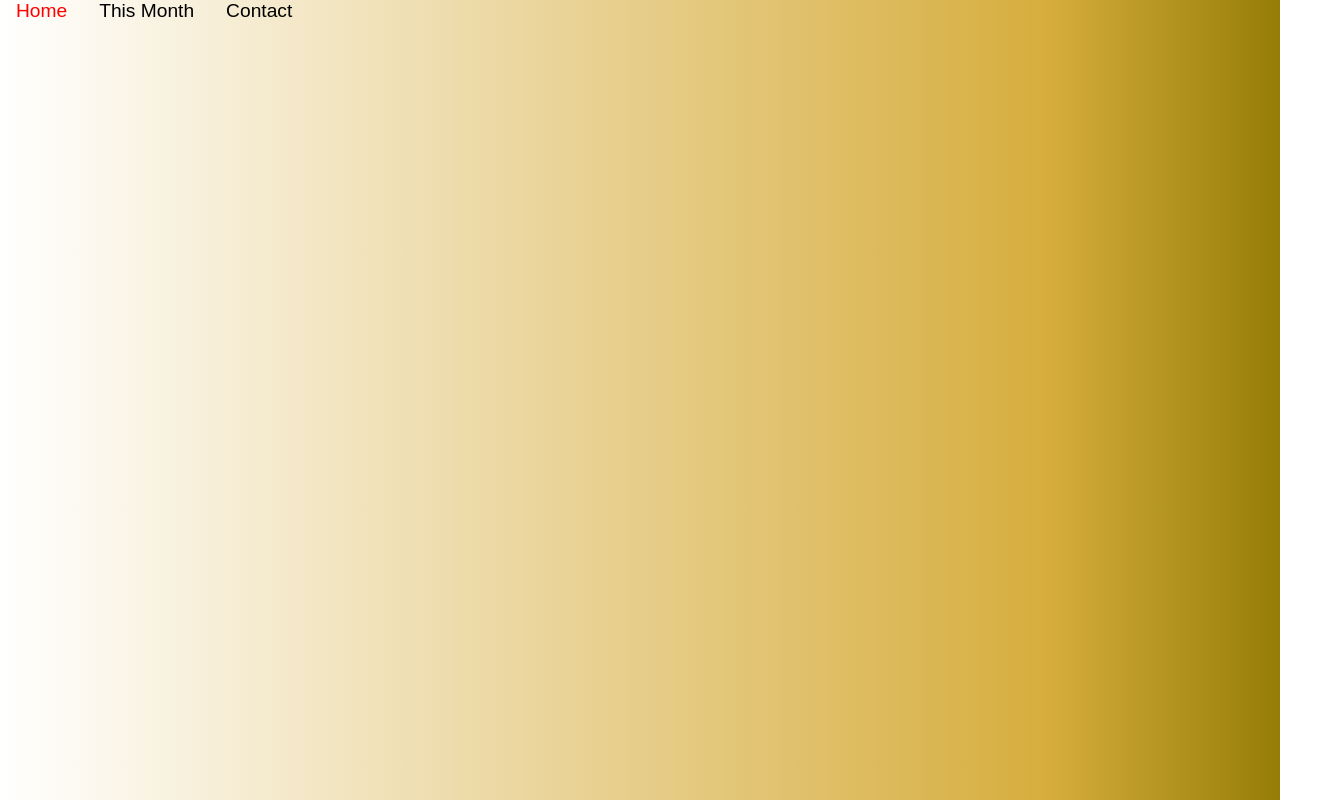
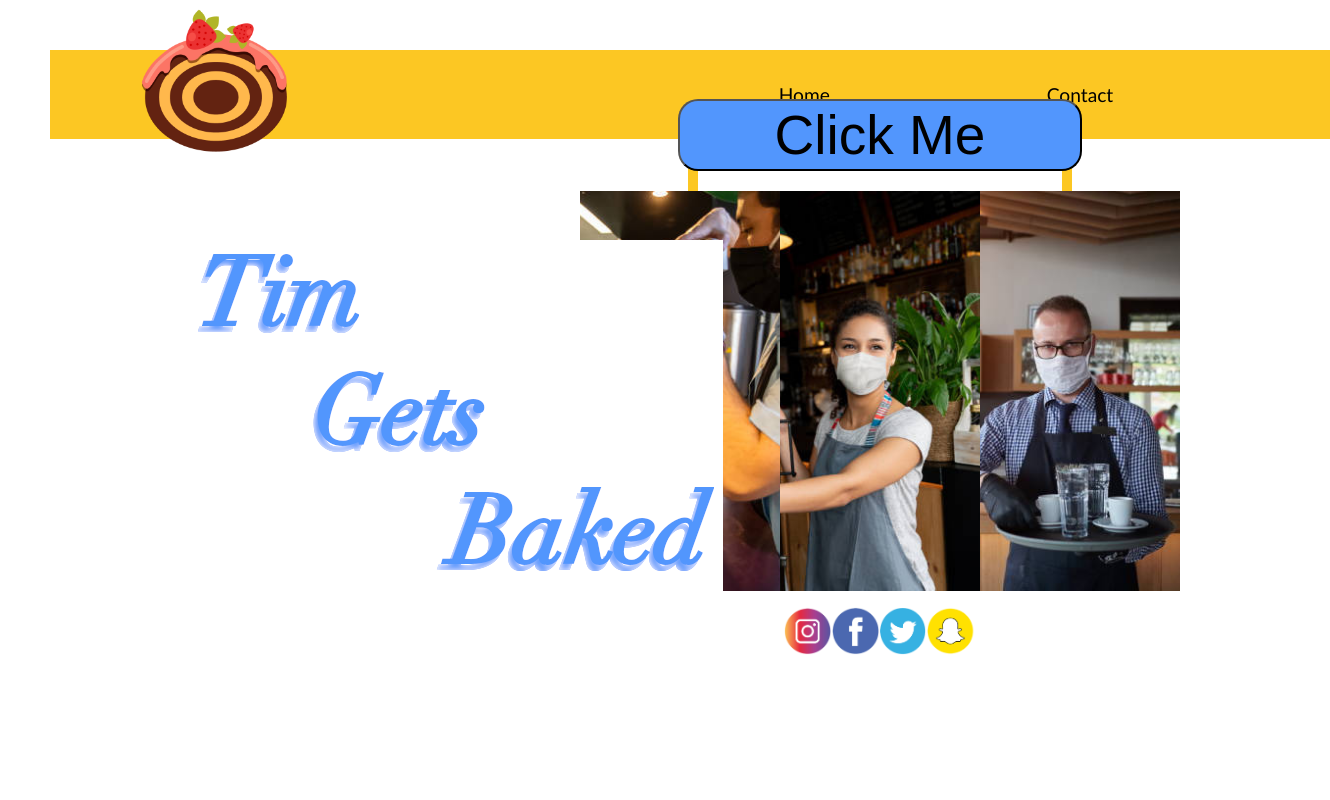
Before and after one commit to Jimmy-Lin-91/pastrywebsite, a website: page client/dist/index.html in a window 1280 px wide. Shown: the whole page, 1330 px wide, since content can reach past the window. Drawn offline with Linux system fonts and the light colour scheme.

Commit message:
Readjusting elements for tighter fit. Will work on click functions.

```diff
--- a/client/dist/index.html
+++ b/client/dist/index.html
@@ -7,13 +7,35 @@
     <link rel='stylesheet' href='./style.css'>
     <title>Tim Eats World</title>
   </head>
-  <body class="container full-height">
+  <body>
     <nav class="main-nav">
+      <a href="index.html"><img class="main-logo"src="png/favpng_bakery-cupcake-doughnut-pastry-edited.png"></a>
       <ul>
         <li><a class="btn" href="/">Home</a></li>
-        <li><a class="btn" href="/month.html">This Month</a></li>
         <li><a class="btn" href="/contact.html">Contact</a></li>
       </ul>
     </nav>
+    <div class="main-container">
+      <div class="main-col-1">
+        <img class="img-logo" src="png/TimLogo.png">
+      </div>
+      <div class="main-col-2">
+        <div class="btn-container">
+          <button class="month-btn"href="month.html">Click Me</button>
+        </div>
+        <div class="main-photos-container">
+          <img src="photos/istockphoto-1224640603-612x612.jpg">
+          <img src="photos/istockphoto-1225861949-612x612.jpg">
+          <img src="photos/istockphoto-1240174769-612x612.jpg">
+        </div>
+        <div class="background-border-box"></div>
+        <div class="social-media-icons">
+          <a href="" target="blank"><img src="png/InstagramIcon.png"></a>
+          <a href="" target="blank"><img src="png/FacebookIcon.png"></a>
+          <a href="" target="blank"><img src="png/TwitterIcon.png"></a>
+          <a href="" target="blank"><img src="png/SnapchatIcon.png"></a>
+        </div>
+      </div>
+    </div>
   </body>
 </html>
--- a/client/dist/style.css
+++ b/client/dist/style.css
@@ -2,26 +2,113 @@
   box-sizing: border-box;
 }
 body {
-  padding: 0;
+  max-width: 100vw;
+  padding: 50px;
   margin: 0;
   background: white;
-  font-family: Poppins, sans-serif;
+  font-family: 'Gill Sans', 'Gill Sans MT', Calibri, 'Trebuchet MS', sans-serif;
   font-size: 1.2rem;
-  background: linear-gradient(90deg, white 0%, rgba(214,173,61,1) 82%, rgba(149,125,7,1) 100%);
   min-height: 100vh;
 }
-.main-nav ul{
+.main-nav {
+  width: 100vw;
+  max-height: 89px;
+  background: #FCC723;
   display: flex;
   flex-direction: row;
+  justify-content: space-between;
+}
+.main-logo{
+  transform: translateY(-60px);
+  margin-left: 80px;
+  max-height: 200px;
+}
+.main-nav ul{
+  width: 60vw;
+  display: flex;
+  flex-direction: row;
+  justify-content: space-evenly;
   list-style: none;
+  align-items: center;
   margin: 0;
   padding: 0;
 }
 .main-nav a {
-  color: inherit;
   text-decoration: none;
-  padding: 1rem;
+  color: black;
 }
 .main-nav a:hover{
   color: red;
 }
+.main-container {
+  padding: 30px;
+  margin-top: 50px;
+  width: 100vw;
+  height: 50vh;
+  display: flex;
+  flex-direction: row;
+  align-items: center;
+}
+.main-col-2 {
+  margin-right: 100px;
+}
+.main-col-1, .main-col-2 {
+  flex: 1;
+}
+.img-logo {
+  position: absolute;
+  top: 30%;
+  left: 15%;
+}
+.background-border-box {
+  position: absolute;
+  z-index: -1;
+  width: 30vw;
+  height: 56vh;
+  border: 10px solid #FCC723;
+}
+.social-media-icons {
+  margin-top: 1rem;
+  display: flex;
+  flex-direction: row;
+  justify-content: space-evenly;
+}
+.social-media-icons img {
+  height: 6vh;
+}
+.main-col-2 {
+  display: flex;
+  flex-direction: column;
+  padding: 20px;
+  align-items: center;
+}
+.btn-container, .main-photos-container, .social-media-icons {
+  flex: 1;
+}
+.btn-container {
+  z-index: 1;
+  transform: translateY(-20px);
+}
+.month-btn {
+  background-color: #5296FD;
+  font-size: 55px;
+  width: 404px;
+  height: 72px;
+  border-radius: 20px;
+  text-decoration: none;
+  color: black;
+  align-self: b;
+}
+.main-photos-container {
+  display: flex;
+  flex-direction: row;
+  justify-content: center;
+}
+.main-photos-container img{
+  flex: 1;
+  overflow: hidden;
+  width: 200px;
+  height: 400px;
+  object-fit: cover;
+  object-position: 70% 10%;
+}
```
Also changed, not shown: client/dist/photos/istockphoto-1224640603-612x612.jpg (added), client/dist/photos/istockphoto-1225861949-612x612.jpg (added), client/dist/photos/istockphoto-1225861959-612x612.jpg (added), client/dist/photos/istockphoto-1240174769-612x612.jpg (added), client/dist/png/FacebookIcon.png (added), client/dist/png/InstagramIcon.png (added), client/dist/png/SnapchatIcon.png (added), client/dist/png/TimLogo.png (added), client/dist/png/TwitterIcon.png (added), client/dist/png/favpng_bakery-cupcake-doughnut-pastry-edited.png (added), 5 other files.
